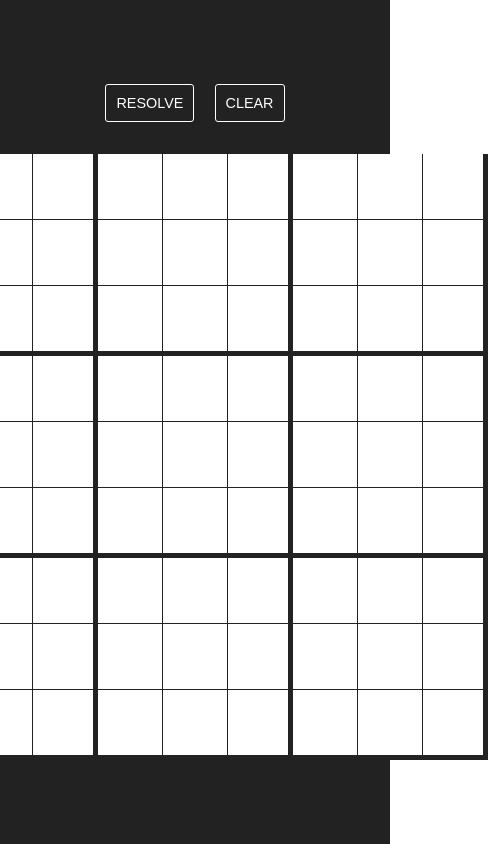
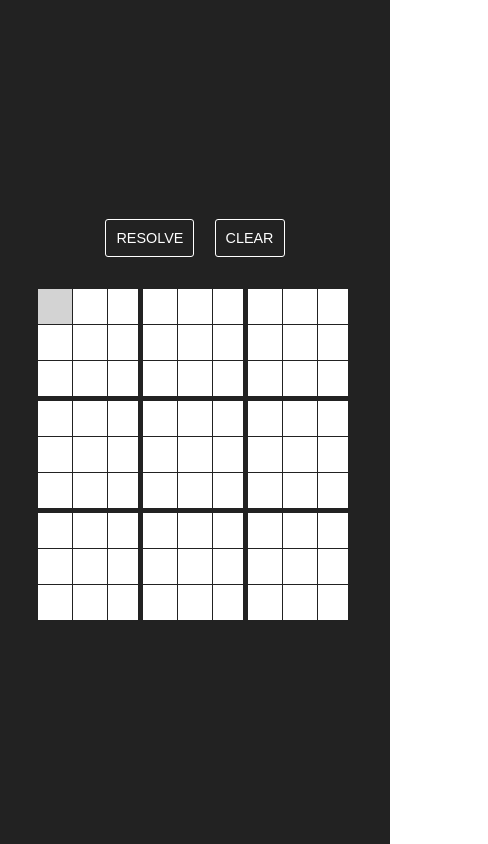
Before and after one commit to omarBaldi/sudokuSolver, a plain HTML site: page index.html in a window 390 px wide. Shown: the whole page, 488 px wide, since content can reach past the window. Drawn offline with Linux system fonts and the light colour scheme.

Commit message:
Applied responsive design using SASS functions

```diff
--- a/style/sass/functions.scss
+++ b/style/sass/functions.scss
@@ -1,5 +1,29 @@
+@import './variables.scss';
+
+
 @mixin flexBoxCenter() {
     display: flex;
     justify-content: center;
     align-items: center;
 };
+
+@mixin changeCellSize($currentWidth) {
+    .container {
+        #sudokuBoard {
+            .sudokuRow {
+                .sudokuColumn {
+                    @if $currentWidth == $size1 {
+                        height: $sudokuBoxSize1;
+                        width: $sudokuBoxSize1;
+                    } @else if $currentWidth == $size2 {
+                        height: $sudokuBoxSize2;
+                        width: $sudokuBoxSize2;
+                    } @else {
+                        height: $sudokuBoxSize3;
+                        width: $sudokuBoxSize4;
+                    }
+                }
+            }
+        }
+    }
+}
--- /dev/null
+++ b/style/sass/responsive.scss
@@ -0,0 +1,13 @@
+@import './functions.scss';
+
+@media screen and (max-width: $size1) {
+    @include changeCellSize($size1);
+}
+
+@media screen and (max-width: 500px) {
+    @include changeCellSize($size1);
+}
+
+@media screen and (max-width: 400px) {
+    @include changeCellSize($size1);
+}
--- a/style/sass/style.scss
+++ b/style/sass/style.scss
@@ -37,7 +37,8 @@ body {
                 height: $sudokuBoxMeasure;
                 width: $sudokuBoxMeasure;
                 background-color: white;
-                font-size: 2.1em;
+                font-size: 1.9em;
+                color: grey;
                 font-weight: lighter;
                 &:not(:last-child) {
                     border-right: 1px solid $mainColor;
@@ -50,10 +51,13 @@ body {
                 background-color: lightgrey;
             }
             .sudokuColumn.solution {
+                color: black;
                 font-weight: 900;
-                font-size: 2.3em;
+                font-size: 2.5em;
             }
         }
 
     }
 }
+
+@import './responsive.scss';
--- a/style/sass/variables.scss
+++ b/style/sass/variables.scss
@@ -1,4 +1,12 @@
 @import url('https://fonts.googleapis.com/css2?family=Rubik:wght@300&display=swap');
-//$mainColor: #2980b9;
 $mainColor: #222;
 $sudokuBoxMeasure: 65px;
+
+//Responsive design variables
+$sudokuBoxSize1: 50px;
+$sudokuBoxSize2: 40px;
+$sudokuBoxSize3: 35px;
+
+$size1: 650px;
+$size2: 500px;
+$size3: 400px;
```
Also changed, not shown: style/css/functions.css, style/css/responsive.css (added), style/css/style.css.
